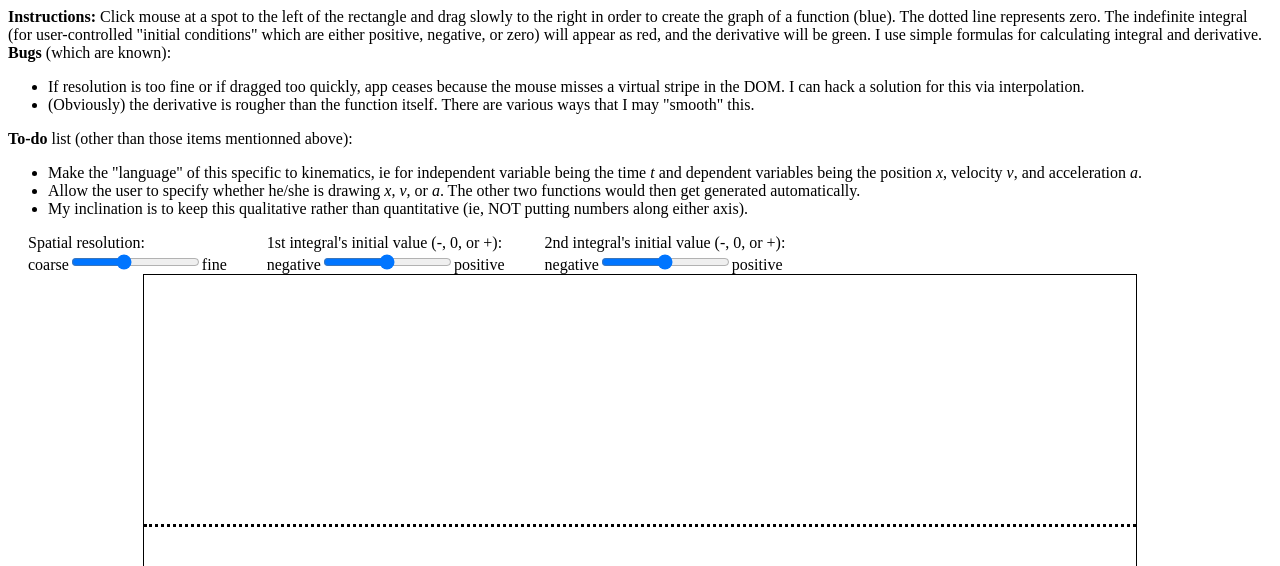
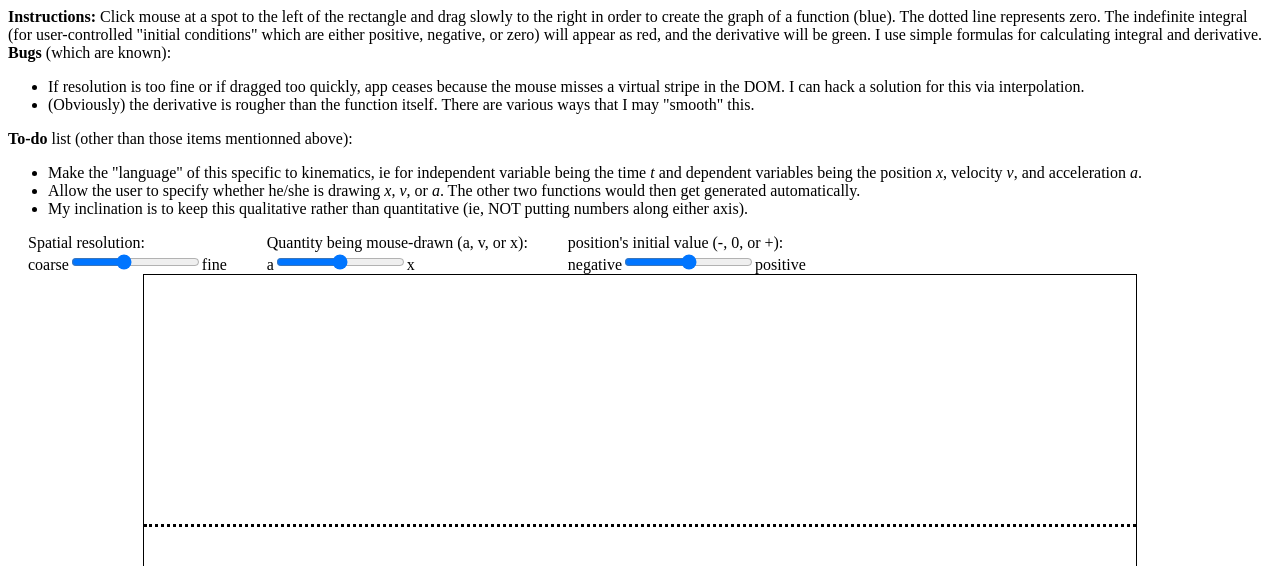
Before and after one commit to pknipp/graphical-kinematics, a React (Create React App) app: page / in a window 1280 px wide. Shown: the top 566 px of the page. Built offline with nearby package versions, Linux system fonts and the light colour scheme.

Commit message:
Insert avx slider, to control what is being mouse-drawn

```diff
--- a/src/ThreeGraphs.js
+++ b/src/ThreeGraphs.js
@@ -16,7 +16,7 @@ class ThreeGraphs extends React.Component {
             d2s: [0],
             i1i: 0.0,
             i2i: 0.0,
-            xva: 1,
+            avx: 1,
         }
         this.height = 500;
         this.iiMax = 0.3;
@@ -119,7 +119,7 @@ class ThreeGraphs extends React.Component {
 
     render() {
         let { state, handleDown, handleUp, handleEnter, handleLeave, handleLogN, handleInput, height } = this;
-        let {n, ys, i1s, d1s, d2s, i2s, width, dt, i1i, i2i, logN} = state;
+        let {n, ys, i1s, d1s, d2s, i2s, width, dt, i1i, i2i, logN, avx} = state;
         return  !ys ? null : (
             <>
                 <div>
@@ -159,40 +159,55 @@ class ThreeGraphs extends React.Component {
                         <span>fine</span>
                     </div>
                     <div>
-                        <div>1st integral's initial value (-, 0, or +): </div>
+                        <div>Quantity being mouse-drawn (a, v, or x): </div>
+                        <span>a</span>
+                        <span>
+                            <input
+                                type="range"
+                                onChange={handleInput}
+                                name="avx"
+                                min="0"
+                                max="2"
+                                step="1"
+                                value={avx}
+                            />
+                        </span>
+                        <span>x</span>
+                    </div>
+                    {(avx > 1) ? null : <div>
+                        <div>{(avx === 0) ? "velocity" : "position"}'s initial value (-, 0, or +): </div>
                         <span>negative</span>
                         <span>
                             <input
                                 type="range"
                                 onChange={handleInput}
                                 name="i1i"
-                                min="-0.5"
-                                max="0.5"
-                                step="0.5"
+                                min="-1"
+                                max="1"
+                                step="1"
                                 value={i1i}
                             />
                         </span>
                         <span>positive</span>
-                    </div>
-                    <div>
-                        <div>2nd integral's initial value (-, 0, or +): </div>
+                    </div>}
+                    {(avx > 0) ? null : <div>
+                        <div>position's initial value (-, 0, or +): </div>
                         <span>negative</span>
                         <span>
                             <input
                                 type="range"
                                 onChange={handleInput}
                                 name="i2i"
-                                min="-0.5"
-                                max="0.5"
-                                step="0.5"
+                                min="-1"
+                                max="1"
+                                step="1"
                                 value={i2i}
                             />
                         </span>
                         <span>positive</span>
-                    </div>
+                    </div>}
                 </div>
                 <div className="strips-container" onMouseDown={handleDown} onMouseUp={handleUp}>
-
                     <div className="zero" style={{width: `${width}px`, top: `${Math.round(height/2)}px`}}></div>
                     <div className="strips" style={{height:`${height}px`, width: `${width}px`}}>
                         {ys.map((y, j, ys) => (
```
